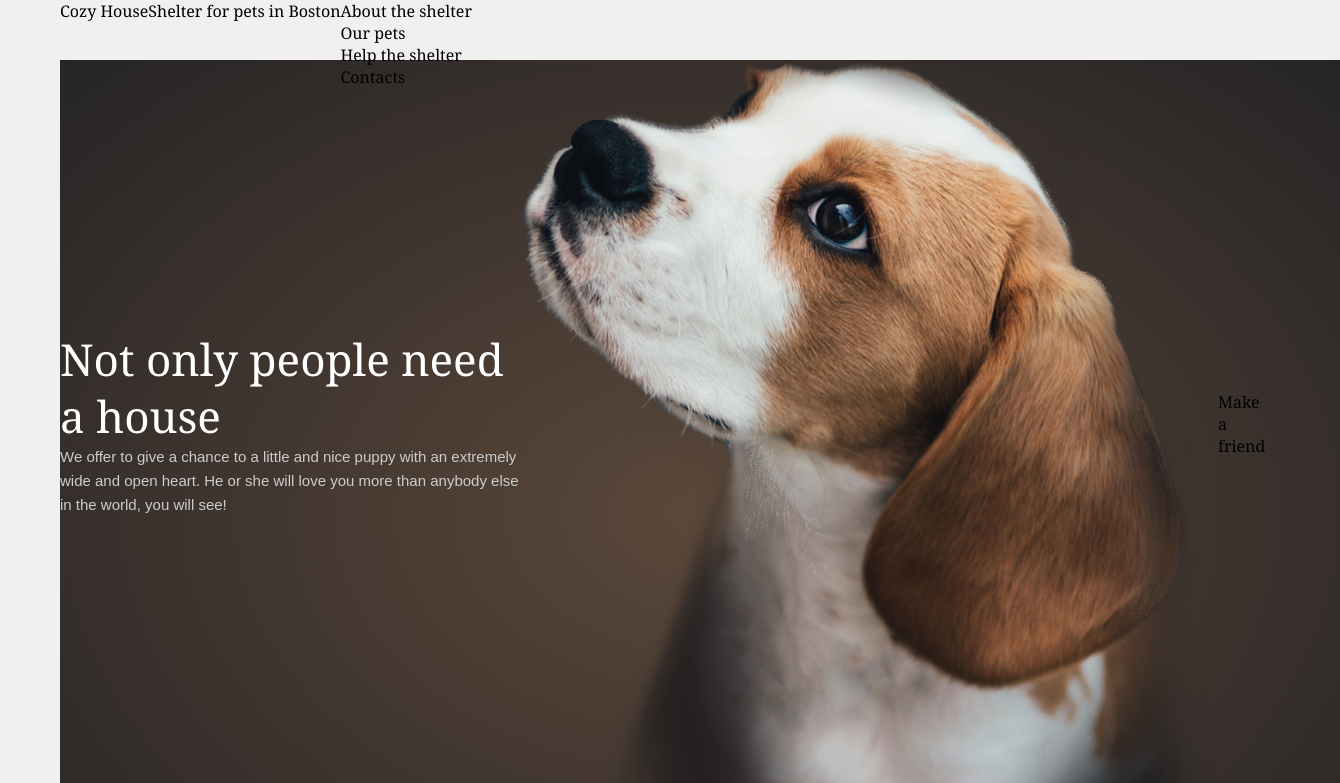
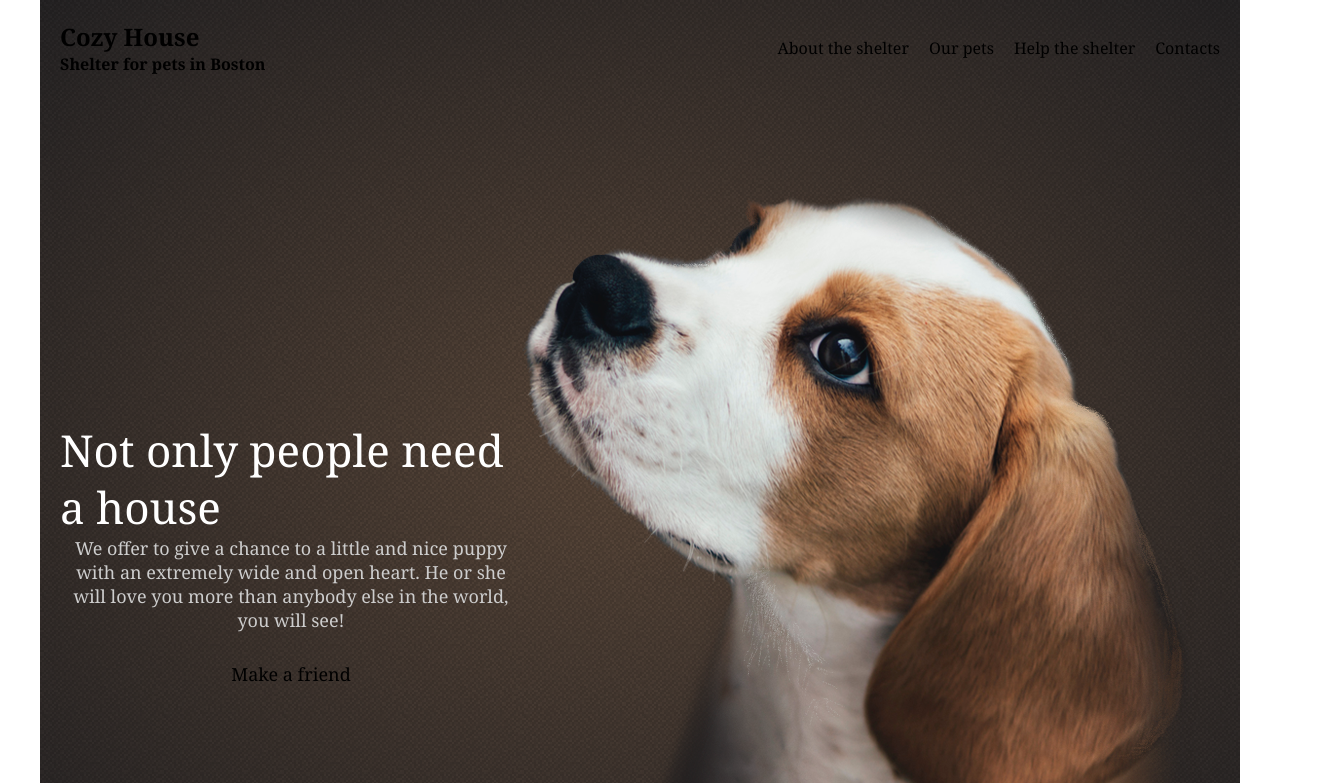
Before and after one commit to scherba90/rsschool-cv, a plain HTML site: page main.html in a window 1280 px wide. Shown: the top 783 px of the page, 1340 px wide, since content can reach past the window. Drawn offline with Linux system fonts and the light colour scheme.

Commit message:
docs: update section1

```diff
--- a/main.html
+++ b/main.html
@@ -4,14 +4,16 @@
     <meta charset="UTF-8">
     <meta name="viewport" content="width=device-width, initial-scale=1.0">
     <link rel="stylesheet" href="style.css">
-    <title>Pets</title>
+    <title>Main</title>
 </head>
 <body>
-    <div class="container">
+    <section class="container">
+        <div class="section1">
             <header>
                 <div class="topbar">
-                <div id="#Logo_Title" class="btn_title">Cozy House</div>
+                    <div id="#Logo_Title" class="btn_title">Cozy House
                         <div id="#Logo_SubTitle" class="btn_subtitle">Shelter for pets in Boston</div>
+                    </div>
                     <div class="nav_menu">
                         <div id="#About" class="btn">About the shelter</div>
                         <div id="#Our_pets" class="btn">Our pets</div>
@@ -25,16 +27,20 @@
                     <div class="content">
                         <p class="heading">Not only people need a house</p>
                         <p class="subheading">We offer to give a chance to a little and nice puppy with an extremely wide and open heart. He or she will love you more than anybody else in the world, you will see!</p>
+                        <div id="button_primary" class="btn">Make a friend</div>
                     </div>
                     <img id="dog_main" src="assets/img/dog_start.png" alt="start-screen-puppy">
-                <div class="button_primary">Make a friend</div>
+
                 </div>
+            </section>
+            <section class="About">
+                <img src="assets/img/pets.png" alt="pets">
             </section>
             <section></section>
             <section></section>
             <section></section>
-        <section></section>
             <footer></footer>
+        </section>
     </div>
 </body>
 </html>
--- a/style.css
+++ b/style.css
@@ -1,3 +1,4 @@
+/* Reset styles */
 * {
   margin: 0;
   padding: 0;
@@ -6,88 +7,63 @@
 
 /* Global styles */
 body {
-    font-family: Georgia;
-    background-color: #f0f0f0;
+  font-family: Georgia, sans-serif;
 }
 
-  .container {
+ .section1 {
   max-width: 1200px;
-    margin: 0 auto;
+  margin: auto;
   padding: 0 20px;
+  width: 1280px;
+  height: 908px;
+  gap: 0px;
+  opacity: 0px;
+
+  background: url(assets/img/shhh.png), radial-gradient(#5B483A, #262425);
 }
 
 /* Header styles */
 header {
-    width: 1200px;
-    height: 60px;
-    top: 30px;
-    left: 40px;
-    gap: 0px;
-    opacity: 0px;
-
-  }
-
-  #Logo_Title {
-    width: 184px;
-    height: 60px;
-    gap: 0px;
-    opacity: 0px;
-  }
-
-  #Logo_SubTitle {
-    width: 179px;
-    height: 15px;
-    top: 45px;
-    left: 4px;
-    gap: 0px;
-    opacity: 0px;
-
-  }
-
-  nav_menu {
-    width: 443px;
-    height: 27px;
-    top: 16px;
-    left: 757px;
-    gap: 0px;
-    opacity: 0px;
-
+  padding: 20px 0;
 }
 
 .topbar {
   display: flex;
+  justify-content: space-between;
+  align-items: center;
+}
+
+.nav_menu {
+  display: flex;
+  gap: 20px;
 }
 
 .btn {
-    margin-right: 20px;
   cursor: pointer;
 }
 
-  .btn_logo {
+/* Logo styles */
+.btn_title {
+  font-size: 24px;
   font-weight: bold;
-    cursor: pointer;
+}
+
+.btn_subtitle {
+  font-size: 16px;
 }
 
 /* Start screen styles */
 .start_screen {
-    width: 1280px;
-    height: 908px;
-    gap: 0px;
-    opacity: 0px;
-    background-color: #211F20;
-    background: radial-gradient(#5B483A, #262425);
+  padding: 100px 0;
+  text-align: center;
+
 }
 
 .start_screen-content {
   display: flex;
   justify-content: space-between;
   align-items: center;
-    width: 1200px;
-    height: 728px;
-    top: 180px;
-    left: 40px;
-    gap: 0px;
-    opacity: 0px;
+
 }
 
 .content {
@@ -95,6 +71,7 @@
 }
 
 .heading {
+  font-family: Georgia;
   font-size: 44px;
   font-weight: 400;
   line-height: 57.2px;
@@ -103,31 +80,9 @@
 }
 
 .subheading {
-    width: 460px;
-    height: 72px;
-    top: 156px;
-    gap: 0px;
-    opacity: 0px;
-    font-family: Arial;
-    font-size: 15px;
-    font-weight: 400;
-    line-height: 24px;
-    text-align: left;
+  font-size: 18px;
+  margin-bottom: 20px;
   color: #CDCDCD;
-  }
-
-  button_primary {
-    padding: 10px 20px;
-    background-color: #4CAF50;
-    color: #fff;
-    border: none;
-    cursor: pointer;
-    font-size: 18px;
-    transition: background-color 0.3s ease;
-  }
-
-  button_primary:hover {
-    background-color: #45a049;
 }
 
 #dog_main {
@@ -136,5 +91,34 @@
   left: 502px;
   gap: 0px;
   opacity: 0px;
-    position: bottom;
 }
+
+#button_primary {
+  padding: 10px 20px;
+  font-size: 18px;
+  border: none;
+  cursor: pointer;
+  transition: background-color 0.3s ease;
+}
+
+#button_primary:hover {
+  /* Example effect for hover state */
+  background-color: rgba(0, 0, 0, 0.1);
+}
+
+/* Footer styles */
+footer {
+  padding: 20px 0;
+  text-align: center;
+}
+
+.about {
+  width: 1200px;
+  height: 408px;
+  top: 80px;
+  left: 40px;
+  padding: 0px 175px 0px 175px;
+  gap: 0px;
+  opacity: 0px;
+  background:#FFFFFF;
+}
```
Also changed, not shown: assets/img/pets.png (added), assets/img/shhh.png (added). Lines whose indentation alone changed are shown as unchanged.
